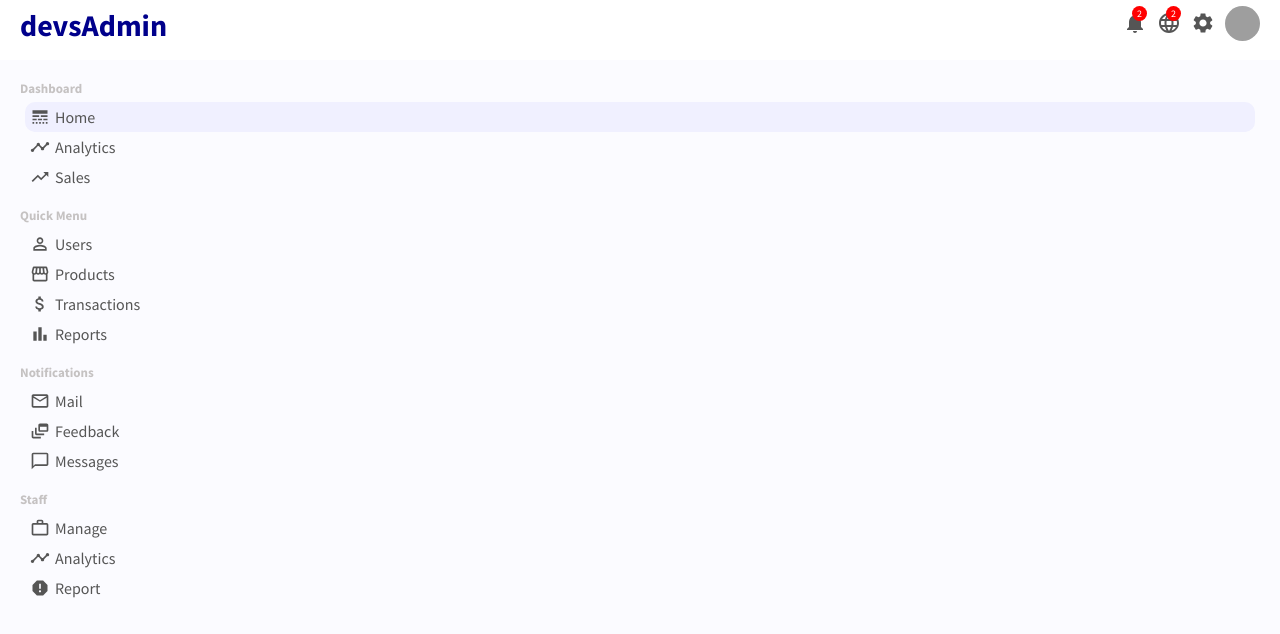
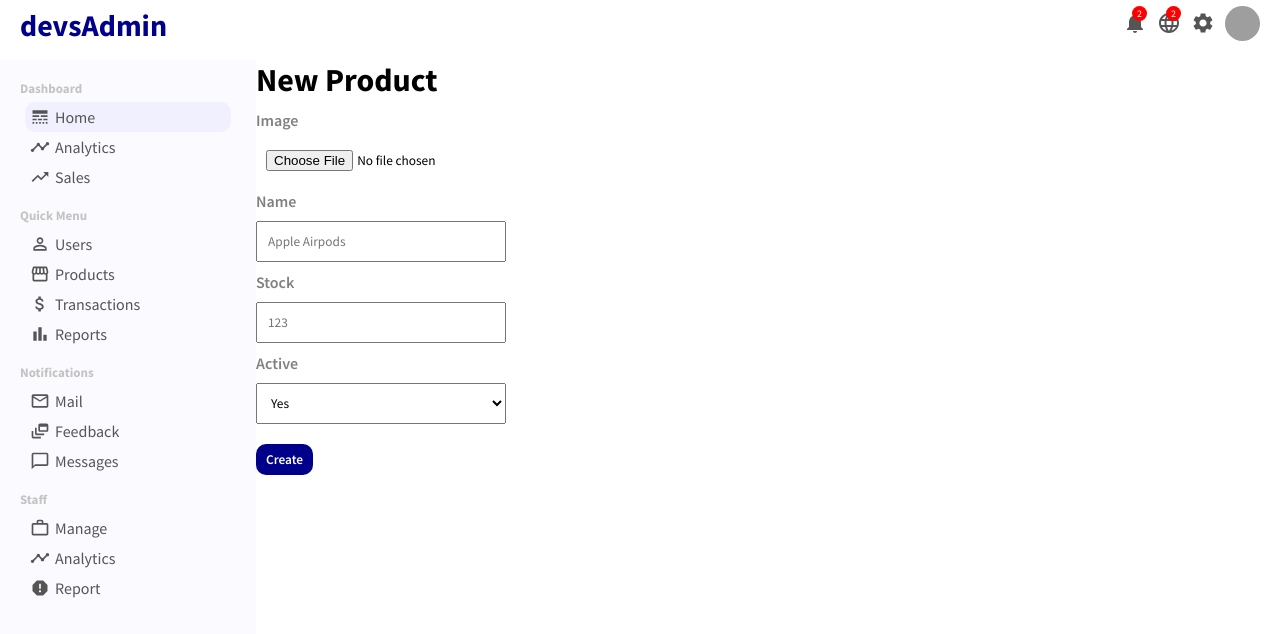
Before and after one commit to sidd-oo/admin-panel-react, a React (Create React App) app: page /newProduct in a window 1280 px wide. Shown: the top 634 px of the page. Built offline with nearby package versions, Linux system fonts and the light colour scheme; grey boxes are pictures that could not be loaded.

Commit message:
feat: Created new Product page

```diff
--- a/src/App.js
+++ b/src/App.js
@@ -8,6 +8,7 @@
 import NewUser from "./pages/newUser/NewUser";
 import ProductList from "./pages/productList/ProductList";
 import Product from "./pages/product/Product";
+import NewProduct from "./pages/newProduct/NewProduct";
 
 function App() {
   return (
@@ -23,9 +24,7 @@
           <Route path="/users" element= {<UserList/>}/>
           <Route path="/products" element= {<ProductList/>}/>
           <Route path="/product/:productId" element= {<Product/>}/>
-          {/* <Route path="/newProducts" element= {}/>  */}
-
-
+          <Route path="/newProduct" element= {<NewProduct/>}/>
         </Routes>
       </div>
     </Router>
--- /dev/null
+++ b/src/pages/newProduct/NewProduct.css
@@ -0,0 +1,39 @@
+  .newProduct {
+    flex: 4;
+  }
+
+ .addProductForm {
+    margin-top: 10px;
+  }
+
+  .addProductItem {
+    width: 250px;
+    display: flex;
+    flex-direction: column;
+    margin-bottom: 10px;
+  }
+
+  .addProductItem > label {
+    color: gray;
+    font-weight: 600;
+    margin-bottom: 10px;
+  }
+
+  .addProductItem > input {
+    padding: 10px;
+  }
+
+  .addProductItem > select {
+    padding: 10px;
+  }
+
+  .addProductButton {
+    margin-top: 10px;
+    padding: 7px 10px;
+    border: none;
+    border-radius: 10px;
+    background-color: darkblue;
+    color: white;
+    font-weight: 600;
+    cursor: pointer;
+  }
--- /dev/null
+++ b/src/pages/newProduct/NewProduct.jsx
@@ -0,0 +1,34 @@
+import React from 'react'
+import "./NewProduct.css"
+
+const NewProduct = () => {
+    return (
+        <div className='newProduct'>
+            <h1 className="addProductTitle">New Product</h1>
+            <form className="addProductForm">
+                <div className="addProductItem">
+                <label>Image</label>
+                <input type="file" id="file" />
+                </div>
+                <div className="addProductItem">
+                <label>Name</label>
+                <input type="text" placeholder="Apple Airpods" />
+                </div>
+                <div className="addProductItem">
+                <label>Stock</label>
+                <input type="text" placeholder="123" />
+                </div>
+                <div className="addProductItem">
+                <label>Active</label>
+                <select name="active" id="active">
+                    <option value="yes">Yes</option>
+                    <option value="no">No</option>
+                </select>
+                </div>
+                <button className="addProductButton">Create</button>
+            </form>
+        </div>
+    )
+}
+
+export default NewProduct
--- a/src/pages/newUser/NewUser.jsx
+++ b/src/pages/newUser/NewUser.jsx
@@ -8,7 +8,7 @@
             <form className="newUserForm">
                 <div className="newUserItem">
                     <label >Username</label>
-                    <input type="text" placeholder='john'/>
+                     <input type="text" placeholder='john'/>
                 </div>
                 <div className="newUserItem">
                     <label >Full Name</label>
```
